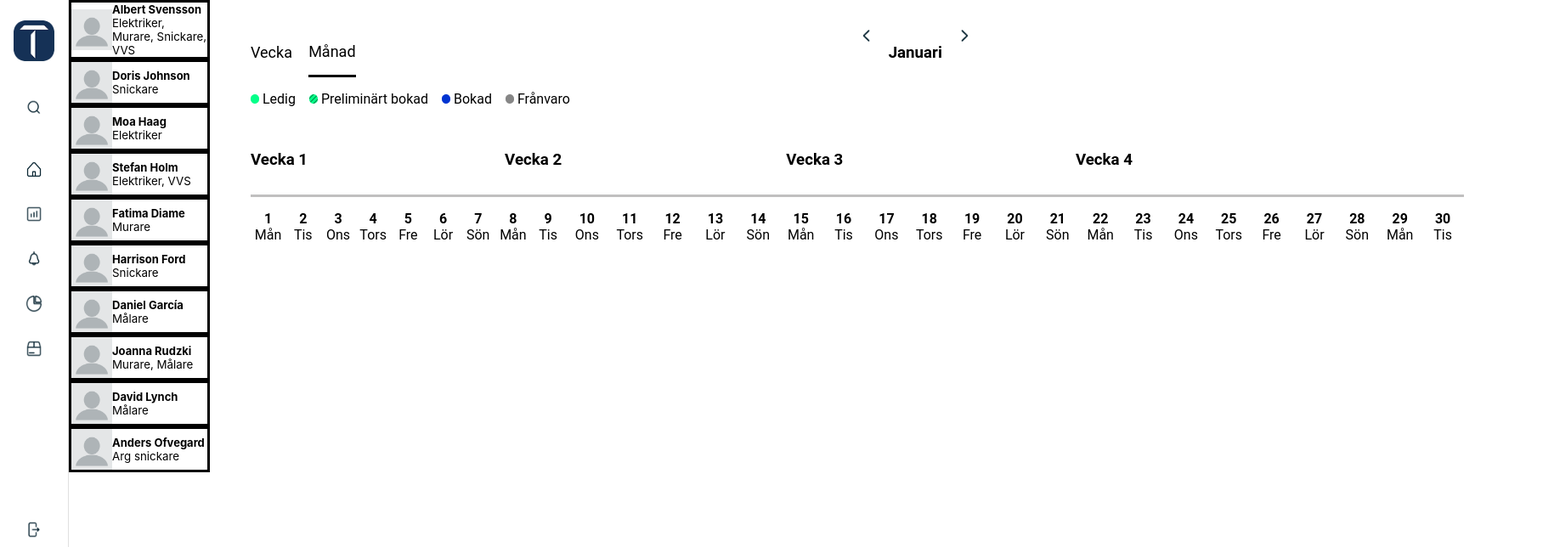
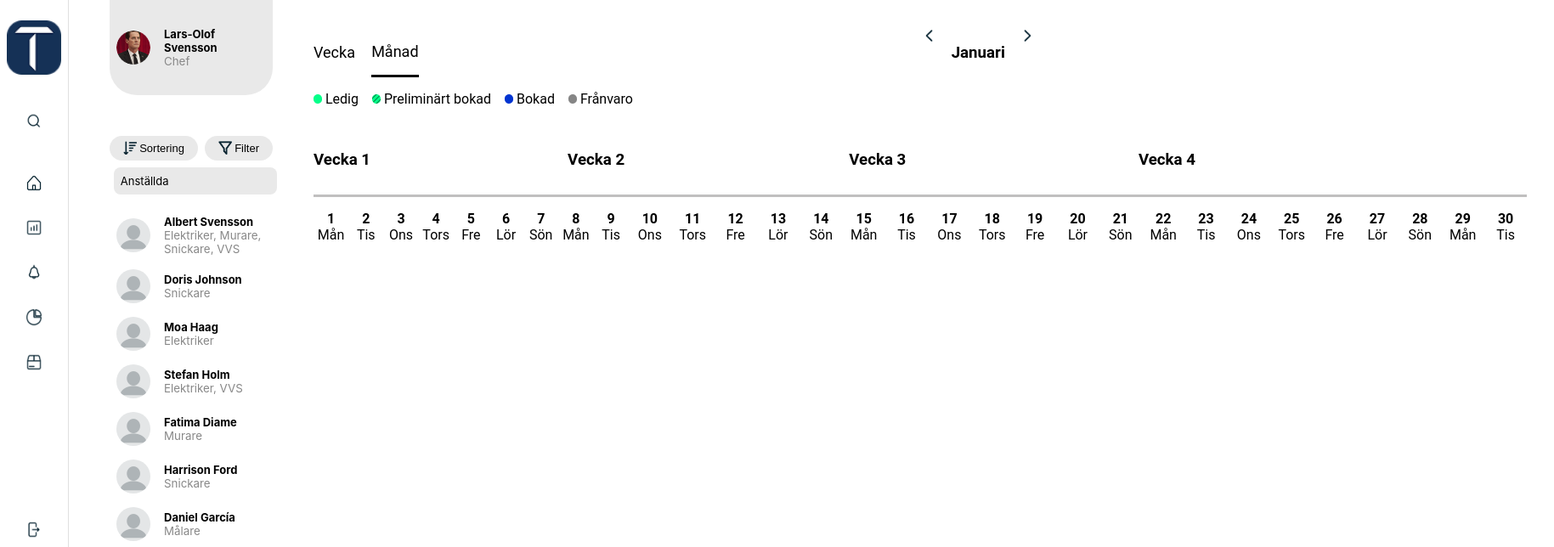
Before and after one commit to emmi0122/Batch-Job-GUI-3, a Vue app in the folder Uppgift.3/: page / in a window 1280 px wide. Shown: the top 644 px of the page at 85% size, 1829 px wide, since content can reach past the window. Built offline with nearby package versions, Linux system fonts and the light colour scheme.

Commit message:
Adding employee cards and fixing app.vue

```diff
--- a/Uppgift.3/src/App.vue
+++ b/Uppgift.3/src/App.vue
@@ -1,9 +1,9 @@
 <template>
   <Sidebar />
   <div><Employee /></div>
-  <Header />
-  <EmployeeShifts />
+  <div><Header /></div>
 </template>
+
 
 <script setup>
 import Sidebar from "./components/Sidebar.vue";
--- a/Uppgift.3/src/components/Employee.vue
+++ b/Uppgift.3/src/components/Employee.vue
@@ -1,9 +1,34 @@
 <template>
-    <div class="employee-card" v-for="(em, index) in employeeNames" :key="index">
-        <img src="../assets/profile-picture.webp" alt="Profile-picture">
-        <div class="employee-info">
-            <h4>{{ em }}</h4>
-            <p>{{ employeeProfessions[index] }}</p>
+    <div class="employees">
+        <div class="boss-card">
+            <img src="../assets/boss.png" alt="Profile picture off boss">
+            <div class="boss-info">
+                <h4>Lars-Olof Svensson</h4>
+                <p>Chef</p>
+            </div>
+        </div>
+
+        <div class="employee-controls">
+            <div class="sort-filter-buttons">
+                <button class="sort-button">
+                <img src="../assets/sort.png" alt="Sort button">
+                Sortering
+            </button>
+
+            <button class="filter-button">
+                <img src="../assets/filter.png" alt="Filter button">
+                Filter
+            </button>
+            </div>
+            <div class="employee-label">Anställda</div>
+        </div>
+
+        <div class="employee-card" v-for="(em, index) in employeeNames" :key="index">
+            <img src="../assets/profile-picture.webp" alt="Profile-picture">
+            <div class="employee-info">
+                <h4>{{ em }}</h4>
+                <p>{{ employeeProfessions[index] }}</p>
+            </div>
         </div>
     </div>
 </template>
@@ -14,25 +39,89 @@ const employeeProfessions = ["Elektriker, Murare, Snickare, VVS", "Snickare", "E
 </script>
 
 <style scoped>
-img {
-    width: 3rem;
+.employees {
+    margin-left: 3rem;
+    width: 12rem;
+}
+
+.boss-card {
+    display: flex;
+    align-items: center;
+    background-color: #E9E9E9;
+    border-radius: 0 0 2rem 2rem;
+    padding: 2rem 0.5rem;
+    margin-bottom: 3rem;
+}
+.boss-info {
+    display: flex;
+    flex-direction: column;
+    justify-content: center;
 }
 
 .employee-card {
-    width: 10rem;
-    border: solid black;
     display: flex;
     align-items: center;
+    padding: 0.5rem;
 }
 
-.employee-info h4 {
+.employee-card img,
+.boss-card img {
+    width: 2.5rem;
+    border-radius: 50%;
+    margin-right: 1rem;
+}
+
+.employee-info h4,
+.boss-info h4 {
     margin: 0;
     font-size: small;
 }
 
-.employee-info p {
+.employee-info p,
+.boss-info p {
     margin: 0;
     font-size: smaller;
+    color: #888;
+}
+
+.employee-controls {
     display: flex;
+    flex-direction: column;
+    gap: 0.5rem;
+    align-items: flex-start;
+    margin-bottom: 1rem;
+}
+
+.sort-filter-buttons {
+    display: flex;
+    flex-direction: row;
+    gap: 0.5rem;
+}
+
+.sort-button,
+.filter-button {
+    display: flex;
+    align-items: center;
+    gap: 0.2rem;
+    background-color: #E9E9E9;
+    border: none;
+    padding: 0.4rem 1rem;
+    border-radius: 1.2rem;
+    font-size: small;
+    cursor: pointer;
+}
+
+.sort-button img,
+.filter-button img {
+    width: 1rem;
+}
+
+.employee-label {
+    background-color: #E9E9E9;
+    border-radius: 0.5rem;
+    padding: 0.5rem 8rem;
+    padding-left: 0.5rem;
+    font-size: small;
+    margin-left: 0.3rem;
 }
 </style>
--- a/Uppgift.3/src/components/Sidebar.vue
+++ b/Uppgift.3/src/components/Sidebar.vue
@@ -49,6 +49,10 @@ img {
 
 .sidebar-logo {
     margin-top: 1rem;
+
+    img {
+        width: 4rem;
+    }
 }
 
 .logo-text {
@@ -72,7 +76,7 @@ img {
 }
 
 .sidebar-bottom {
-    margin-top: 12rem;
+    margin-top: 11rem;
     margin-bottom: 2rem;
     display: flex;
     flex-direction: column;
@@ -86,7 +90,6 @@ img {
     height: 2.3rem;
     background-color: #0723304D;
     border-radius: 2rem;
-    position: relative;
     cursor: pointer;
     display: flex;
     align-items: center;
@@ -106,7 +109,6 @@ img {
 
 .switch-circle img {
     width: 1.2rem;
-    height: 1.2rem;
     object-fit: contain;
 }
 </style>
```
Also changed, not shown: Uppgift.3/src/assets/filter.png (added), Uppgift.3/src/assets/sort.png (added).
